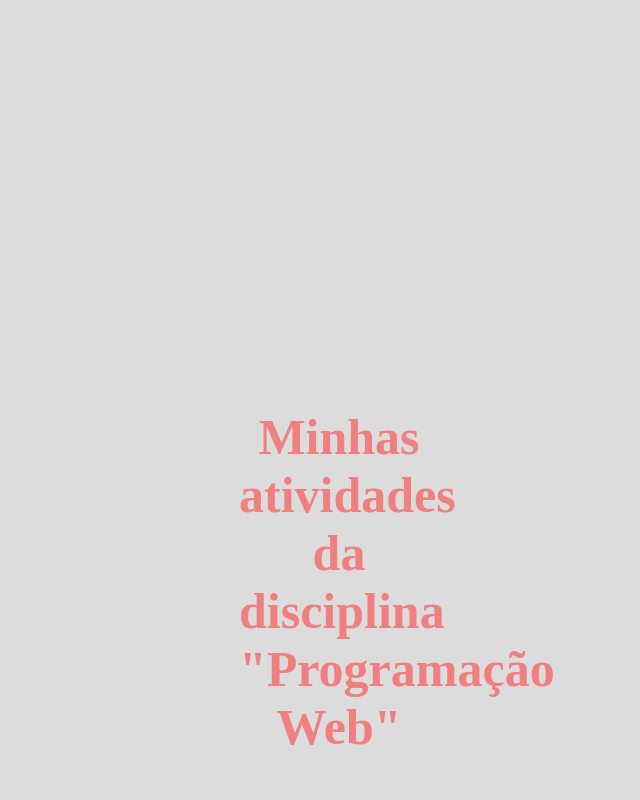
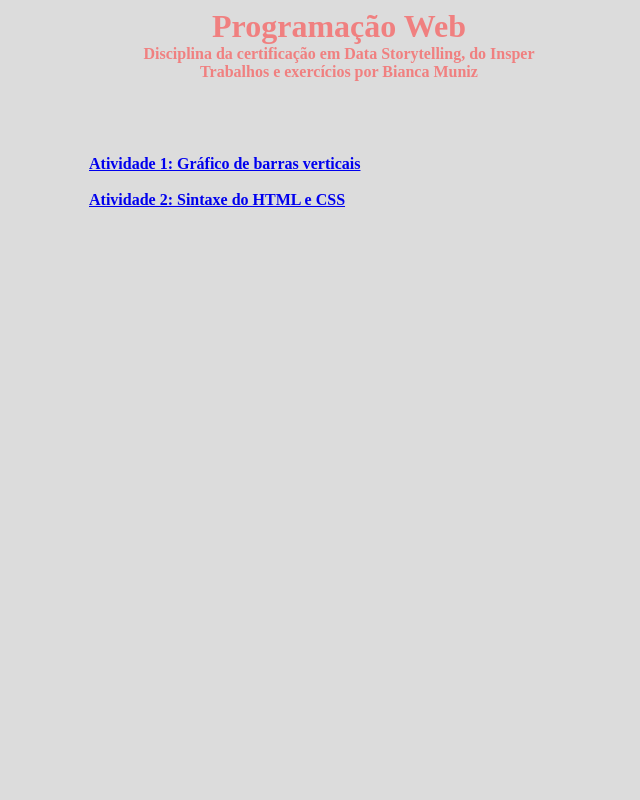
Before and after one commit to biamuniz/exercicio1, a plain HTML site: page index.html in a window 1280 px wide. Shown: the top 800 px of the page, without its empty margins (301-941 px from the left). Drawn offline with Linux system fonts and the light colour scheme.

Commit message:
update arquivo html e css

```diff
--- a/index.html
+++ b/index.html
@@ -8,8 +8,15 @@
     <link rel="stylesheet" href="style.css">
 </head>
 <body>
-    <p>Minhas atividades da disciplina "Programação Web"</p>
-    <p>por Bianca Muniz</p>
+    <h1>Programação Web<h1>
+    <p>Disciplina da certificação em Data Storytelling, do Insper</p>
+    <p>Trabalhos e exercícios por <strong>Bianca Muniz</strong></p>
+    <br></br>
+    <div class="links">
+    <a href="https://biamuniz.github.io/programacao-web/atividade-1/">Atividade 1: Gráfico de barras verticais</a><br></br>
+    <a href="https://biamuniz.github.io/programacao-web/atividade-1/">Atividade 2: Sintaxe do HTML e CSS</a>
+
+    </div>
 
 </body>
 </html>
--- a/style.css
+++ b/style.css
@@ -1,14 +1,35 @@
-p{
-
-    font-size: 50px;
-    margin: 50vh auto;
+h1{
+    font-family: montserrat;
+    text-align: center;
+    margin: auto;
     color: lightcoral;
     font-weight: bold;
-    width: 200px;
+    width: 600px;
     text-align: center;
-}
+  }
 
-body{
-    display: grid;
-    background-color: gainsboro;
-}
+  p{
+      font-family: montserrat;
+      text-align: center;
+      font-size: medium;
+      margin: auto;
+      color: lightcoral;
+      width: 500px;
+      text-align: center;
+  }
+
+  body{
+      background-color: gainsboro;
+  }
+
+
+  .links{
+    font-family: montserrat;
+      text-align: center;
+      font-size: medium;
+      margin: auto;
+      color: white;
+      width: 500px;
+      text-align: left
+
+  }
```
